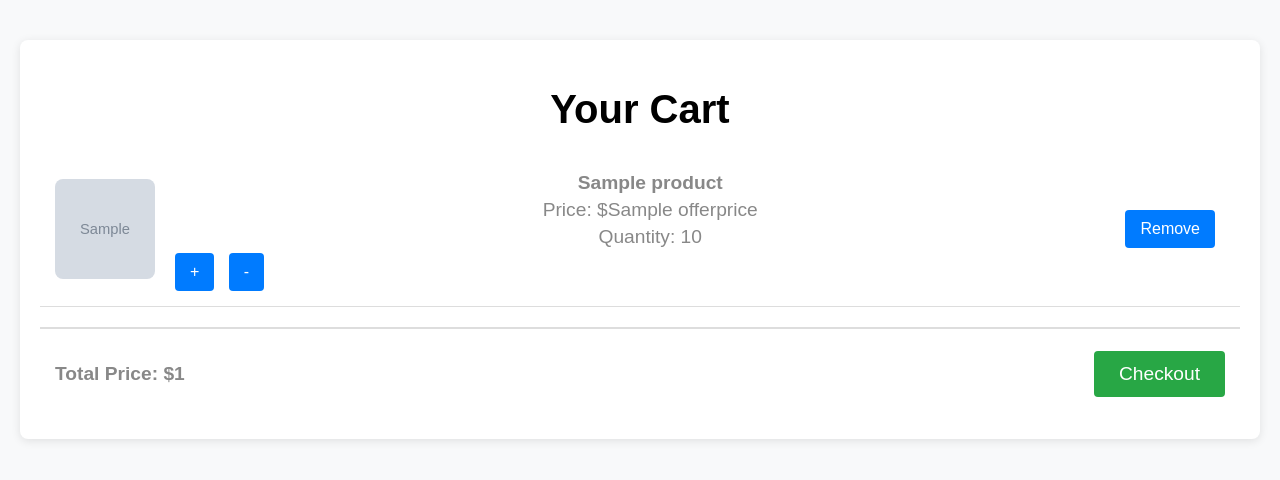
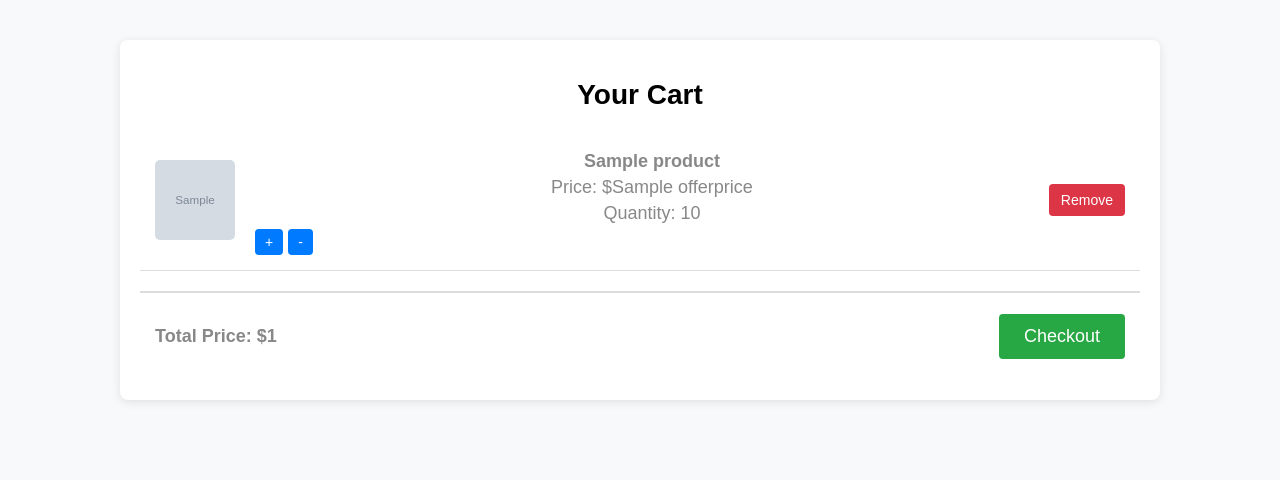
Before and after one commit to ANITJOHNSAJI/WATCHCART, a Django app: template epro/templates/cart.html in a window 1280 px wide. Shown: the part 61-541 px from the top of the page. Run offline with Django 3.2, Linux system fonts and the light colour scheme; the template is opened without the code that fills it: most values are stand-ins (such as "Sample title", 1, 10 or a date in 2020); grey boxes marked "Sample" are stand-in pictures.

Commit message:
updated viewcart

```diff
--- a/epro/static/css/cart.css
+++ b/epro/static/css/cart.css
@@ -37,21 +37,21 @@ body {
 
 /* Cart Page */
 .cart-container {
-    max-width: 1200px;
+    max-width: 1000px;
     margin: 40px auto;
     padding: 20px;
-    background-color: white;
+    background: white;
     border-radius: 8px;
     box-shadow: 0px 2px 10px rgba(0, 0, 0, 0.1);
 }
 
 .cart-container h1 {
-    font-size: 2.5rem;
+    text-align: center;
+    font-size: 28px;
     margin-bottom: 20px;
-    text-align: center;
 }
 
-/* Cart Item List */
+/* Cart Items */
 ul {
     list-style: none;
     padding: 0;
@@ -59,18 +59,17 @@ ul {
 
 .cart-item {
     display: flex;
+    align-items: center;
     padding: 15px;
     border-bottom: 1px solid #ddd;
-    justify-content: space-between;
-    align-items: center;
 }
 
 .cart-item img {
-    width: 100px;
-    height: 100px;
+    width: 80px;
+    height: 80px;
     object-fit: cover;
+    border-radius: 5px;
     margin-right: 20px;
-    border-radius: 8px;
 }
 
 .cart-item-details {
@@ -79,30 +78,37 @@ ul {
 
 .cart-item-details p {
     margin: 5px 0;
-    font-size: 1rem;
 }
 
-/* Buttons inside Cart Item */
-.quantity-actions a button,
-.cart-item-actions a button {
-    padding: 10px 15px;
+.quantity-actions {
+    display: flex;
+    align-items: center;
+}
+
+.quantity-actions a button {
+    padding: 5px 10px;
     border: none;
     background-color: #007bff;
     color: white;
     cursor: pointer;
     border-radius: 4px;
-    font-size: 1rem;
-    margin-right: 10px;
+    font-size: 14px;
+    margin-right: 5px;
 }
 
-.quantity-actions a button:hover,
-.cart-item-actions a button:hover {
+.quantity-actions a button:hover {
     background-color: #0056b3;
 }
 
 /* Remove Button */
 .delete-button {
     background-color: #dc3545;
+    padding: 8px 12px;
+    border: none;
+    color: white;
+    cursor: pointer;
+    border-radius: 4px;
+    font-size: 14px;
 }
 
 .delete-button:hover {
@@ -120,17 +126,18 @@ ul {
 }
 
 .cart-summary p {
-    font-size: 1.2rem;
+    font-size: 18px;
     font-weight: bold;
 }
 
+/* Checkout Button */
 .checkout-btn {
     padding: 12px 25px;
     background-color: #28a745;
     color: white;
     border: none;
     cursor: pointer;
-    font-size: 1.2rem;
+    font-size: 18px;
     border-radius: 4px;
 }
 
@@ -141,11 +148,11 @@ ul {
 /* Empty Cart Message */
 .cart-container p {
     text-align: center;
-    font-size: 1.2rem;
+    font-size: 18px;
     color: #888;
 }
 
-/* Responsive Layout */
+/* Responsive */
 @media (max-width: 768px) {
     .cart-item {
         flex-direction: column;
@@ -153,17 +160,12 @@ ul {
     }
 
     .cart-item img {
-        margin-right: 0;
         margin-bottom: 10px;
-    }
-
-    .cart-item-details {
-        text-align: center;
     }
 
     .cart-summary {
         flex-direction: column;
-        align-items: flex-start;
+        align-items: center;
     }
 
     .checkout-btn {
```
Also changed, not shown: epro/eapp/views.py (+38 -45 lines), epro/static/css/index.css (+64 -56 lines), epro/templates/index.html (+21 -3 lines), epro/db.sqlite3, epro/static/css/product.css (line endings or trailing spaces), epro/templates/product.html (line endings or trailing spaces).
